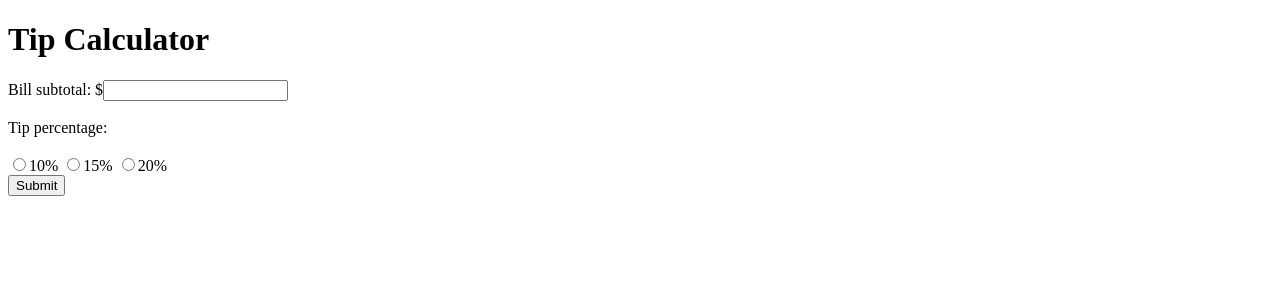
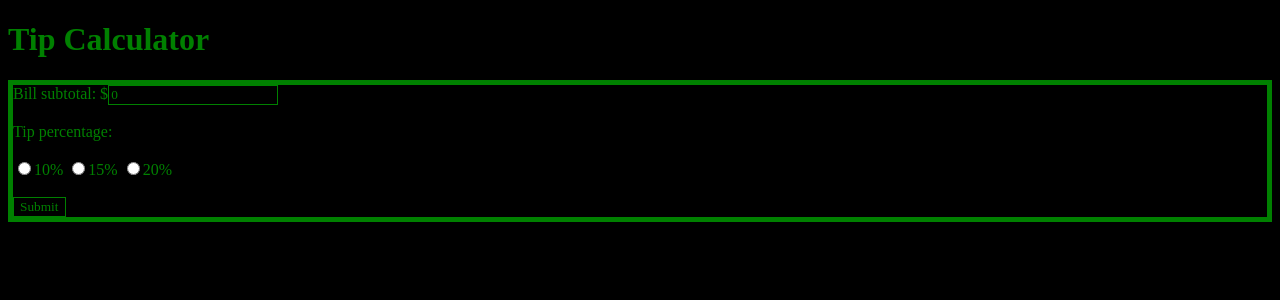
Before and after one commit to robly78746/tipCalculator, a PHP site: page / in a window 1280 px wide. Shown: the top 300 px of the page. Run offline with PHP 8.4, Linux system fonts and the light colour scheme; data that the repository does not hold is empty.

Commit message:
added css

```diff
--- a/index.php
+++ b/index.php
@@ -1,9 +1,12 @@
 <!DOCTYPE html>
 <html>
+<head>
+<link rel="stylesheet" type="text/css" href="tipCalculator.css">
+</head>
 <body>
 <h1>Tip Calculator</h1>
 <?php
-$invalid = false;
+$valid = false;
 define("DEFAULT_VAL", 0);
 function check_input($data) {
 	$data = trim($data);
@@ -40,14 +43,15 @@ if($_SERVER["REQUEST_METHOD"] == "POST")
 			$tip = sprintf('%0.2f', $tipVal);
 			$totalVal = $tip + $billSubtotal;
 			$total = sprintf('%0.2f', $totalVal);
+			$valid = true;
 		}
 	} else {
-		$invalid = true;
+		$valid = false;
 	}
 }
 
-$billSubtotalVal = $invalid ? DEFAULT_VAL : $billSubtotal;
-$tipPercentageVal = $invalid ? DEFAULT_VAL : $tipPercentage;
+$billSubtotalVal = $valid ? $billSubtotal : DEFAULT_VAL;
+$tipPercentageVal = $valid ? $tipPercentage : DEFAULT_VAL;
 ?>
 <form method="post" action="<?php echo htmlspecialchars($_SERVER["PHP_SELF"]);?>">
 	Bill subtotal: $<input type="text" name="billSubtotal" value = <?php echo htmlentities($billSubtotalVal);?>><br>
@@ -60,17 +64,20 @@ $percentages = array(10.0,  15.0, 20.0);
 	<input type="radio" name="tipPercentage" value=<?php echo htmlentities($percent);?> <?php echo htmlentities($tipPercentageVal === $percent ? 'checked' : '');?> ><?php echo htmlentities($percent);?>%
 <?php } ?>
 <br>
-<input type="submit" value="Submit">
+<br>
+<input type="submit" value="Submit"><br>
+
+<?php
+if($tip != null && $total != null) {?>
+<p>	Tip: $<?php echo htmlentities($tip);?><br>
+	Total: $<?php echo htmlentities($total);?></p>
+<?php } ?>
 </form>
 
 
 <br>
 <br>
-<?php
-if($tip != null && $total != null) {?>
-	Tip: $<?php echo htmlentities($tip);?><br>
-	Total: $<?php echo htmlentities($total);
-}?>
+
 
 </body>
 </html>
--- /dev/null
+++ b/tipCalculator.css
@@ -0,0 +1,23 @@
+form {
+	border-style: solid;
+	border-color: green;
+	border-width: 5px;
+}
+
+p {
+	border-style: double;
+	border-color: green;
+}
+
+input {
+	background-color: black;
+	border-style: solid;
+	border-color: green;
+	border-width: 1px;
+}
+
+p, form, h1, body, input, textarea{
+	font-family: "Lucida Sans Typewriter";
+	color: green;
+	background-color: black;
+}
```
